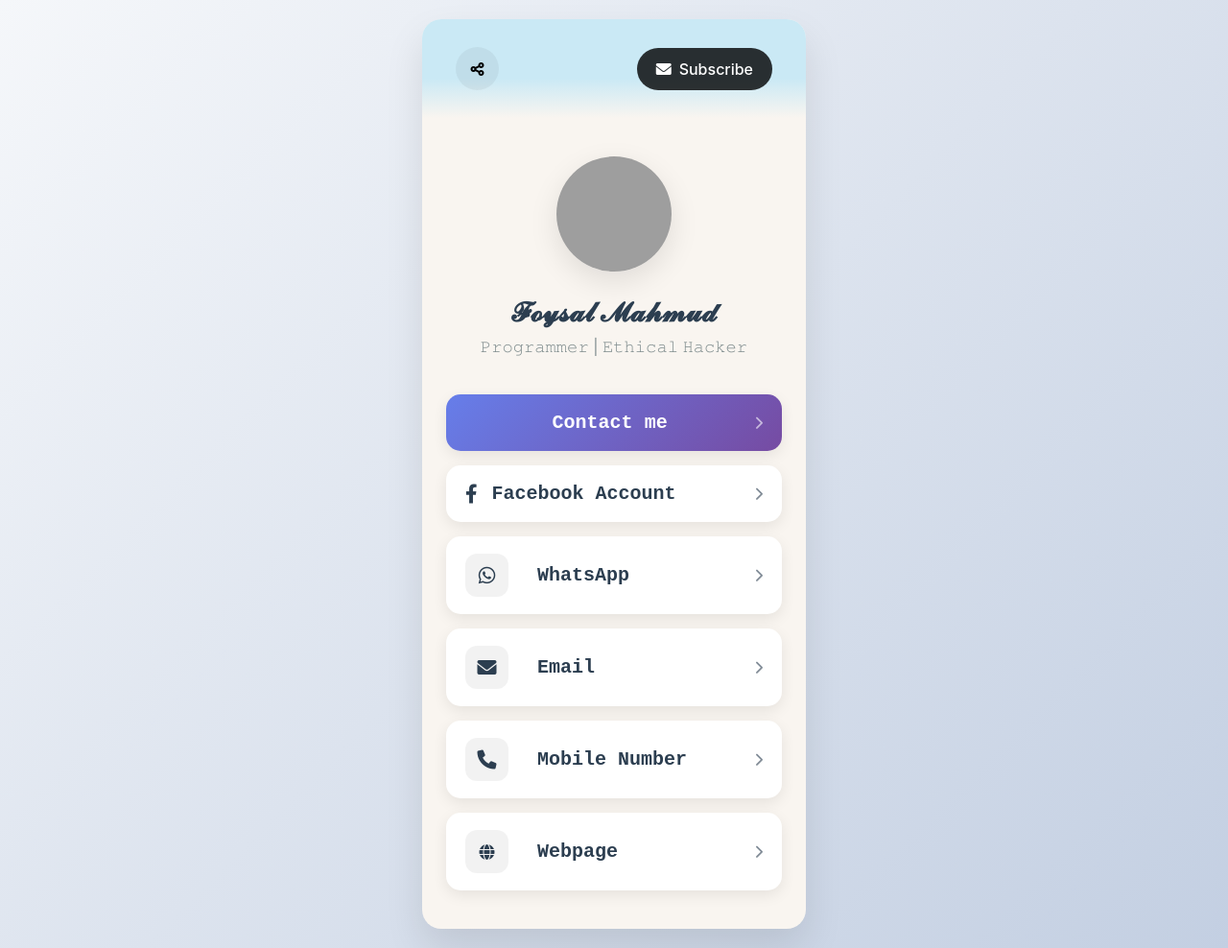
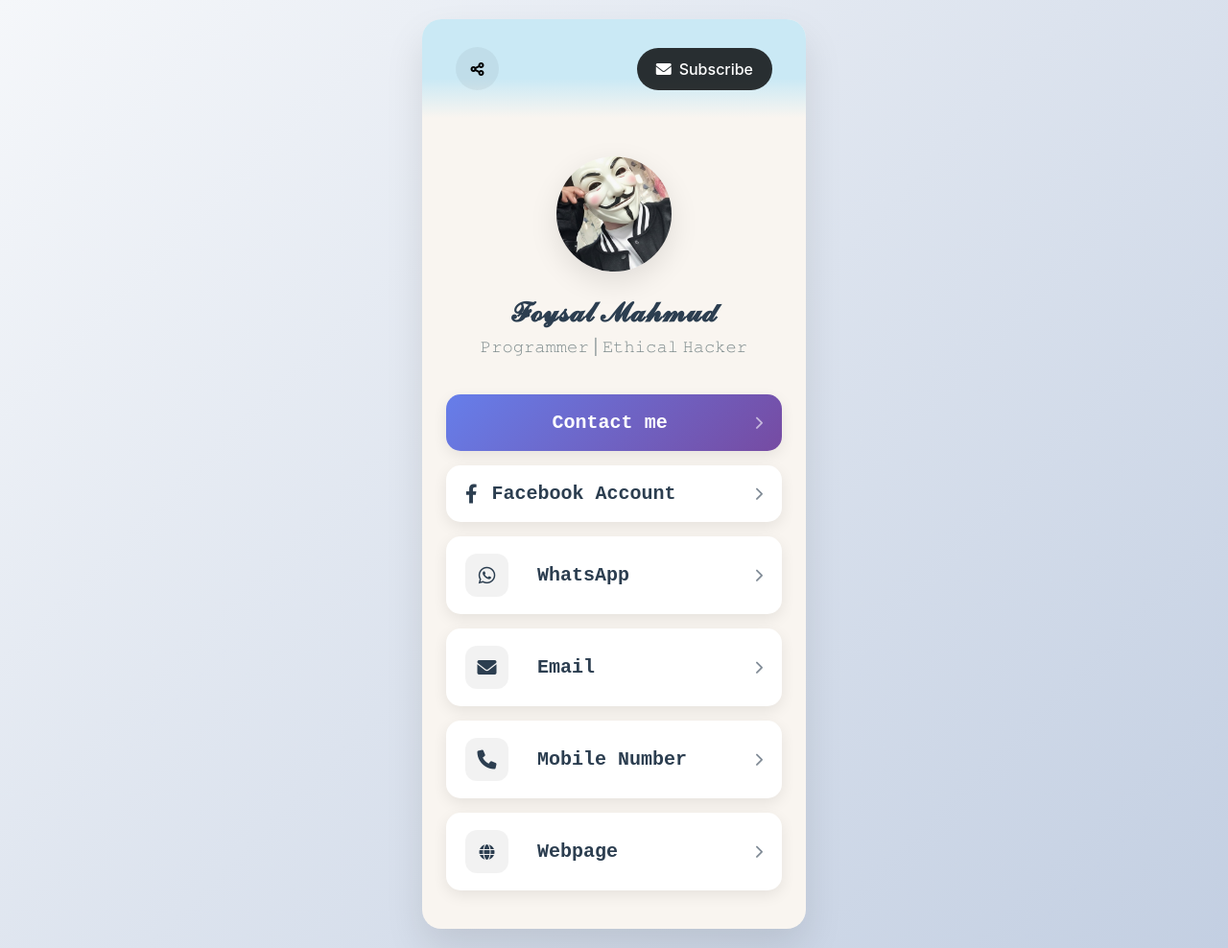
Before and after one commit to foysal1627/foysal1627.github.io, a Jekyll site: the page contact/index.html, which Jekyll copies as it is, in a window 1280 px wide. Shown: the whole page at 96% size. Built offline with Jekyll 4.4.1, drawn with Linux system fonts in a browser that asks for light colours.

Commit message:
Update profile image in index.html

```diff
--- a/contact/index.html
+++ b/contact/index.html
@@ -23,7 +23,7 @@
         <!-- Profile Section -->
         <div class="profile-section">
             <div class="profile-image">
-                <img src="https://foysal1627.github.io/assets/image/foysal.jpg" alt="Profile Logo">
+                <img src="https://foysal1627.github.io/assets/image/foysal-hacker.png.jpg" alt="Profile Logo">
             </div>
             <h1 class="profile-name">𝓕𝓸𝔂𝓼𝓪𝓵 𝓜𝓪𝓱𝓶𝓾𝓭</h1>
             <p class="profile-tagline">𝙿𝚛𝚘𝚐𝚛𝚊𝚖𝚖𝚎𝚛  |  𝙴𝚝𝚑𝚒𝚌𝚊𝚕 𝙷𝚊𝚌𝚔𝚎𝚛</p>
```
